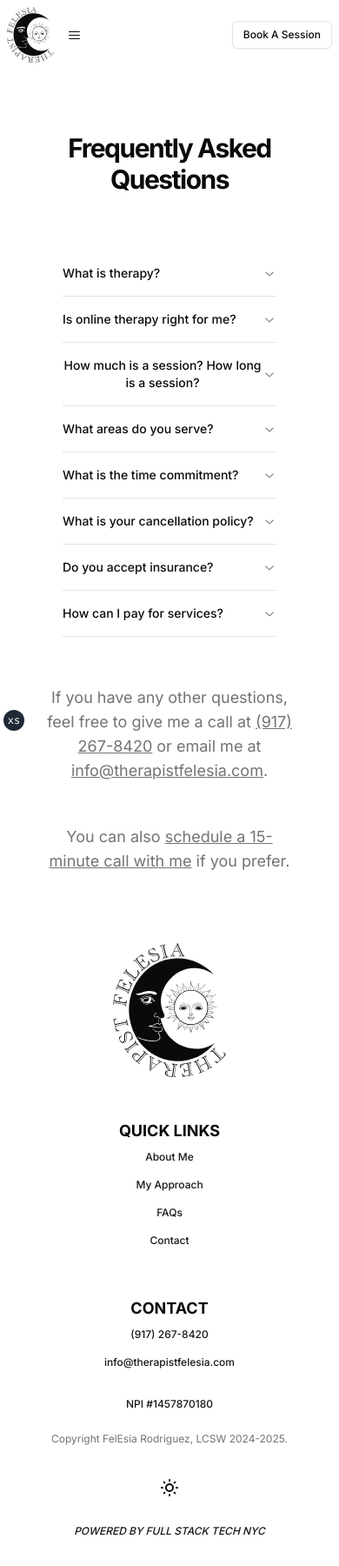
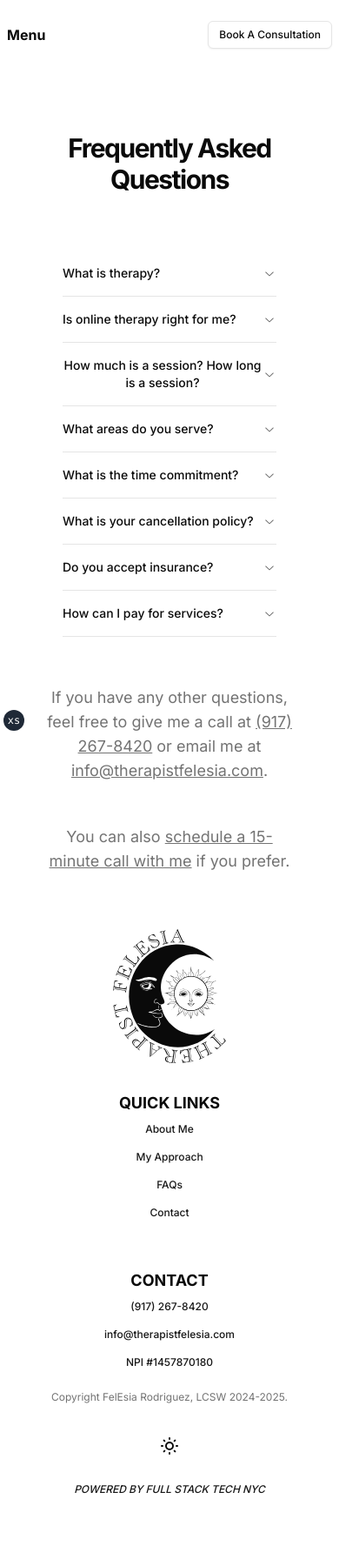
Before and after one commit to jbwashington/felesiarodriguez, a Next.js app: page /faqs in a window 390 px wide. Shown: the whole page at 87% size. After the commit the page ends 1752 px from the top, so only its background shows below. Built offline with nearby package versions, Linux system fonts and the light colour scheme.

Commit message:
updated mobile nav

```diff
--- a/components/layout/about.tsx
+++ b/components/layout/about.tsx
@@ -18,7 +18,7 @@ export const About = () => {
                             orientation="vertical"
                             className="hidden h-full mr-6 md:block"
                         />
-                        <p className="leading-loose text-xl text-muted-foreground">
+                        <p className="leading-loose text-xl text-muted-foreground max-w-screen-md">
                             FelEsia Rodriguez is a licensed therapist with over
                             10 years of experience. She specializes in helping
                             individuals and couples overcome challenges and
--- a/components/layout/cta.tsx
+++ b/components/layout/cta.tsx
@@ -3,14 +3,14 @@ import { buttonVariants } from "../ui/button";
 import { Icons } from "../ui/icons";
 export const CTA = () => {
     return (
-        <section className="w-full h-screen">
+        <section className="w-full">
             <div className="relative flex items-center justify-center h-screen overflow-hidden">
-                <div className="container px-4 md:px-6 py-auto z-10 max-w-screen-sm">
+                <div className="px-4 md:px-6 max-w-screen-sm">
                     <div className="flex flex-col space-y-6">
-                        <p className="font-light text-md font-mono uppercase text-muted-foreground">
+                        <p className="font-medium text-md font-mono uppercase text-muted-foreground">
                             Individuals and couples
                         </p>
-                        <h2 className="text-4xl font-bold tracking-tighter">
+                        <h2 className="text-7xl md:text-8xl font-bold tracking-tighter">
                             Let me help you create the life you deserve.
                         </h2>
                         <p className="leading-relaxed text-muted-foreground text-md">
--- a/components/layout/header.tsx
+++ b/components/layout/header.tsx
@@ -7,7 +7,7 @@ import { Separator } from "../ui/separator";
 
 export default function Header() {
   return (
-    <header className="container z-20 relative bg-background">
+    <header className="container relative">
       <div className="flex h-20 items-center justify-between py-6 max-w-screen-lg mx-auto">
         <MainNav items={siteConfig.mainNav} />
         <nav className="space-y-2 inline-flex align-middle">
@@ -19,7 +19,7 @@ export default function Header() {
               className: "capitalize mr-2",
             })}
           >
-            Book a session
+            Book a consultation
           </Link>
         </nav>
       </div>
--- a/components/layout/main-nav.tsx
+++ b/components/layout/main-nav.tsx
@@ -8,7 +8,6 @@ import { siteConfig } from "@/config/site"
 import { cn } from "@/lib/utils"
 import { Icons } from "../ui/icons"
 import { MobileNav } from "./mobile-nav"
-import { HamburgerMenuIcon } from "@radix-ui/react-icons"
 
 interface MainNavProps {
   items?: MainNavItem[];
@@ -22,7 +21,10 @@ export function MainNav({ items, children }: MainNavProps) {
     return (
         <div className="flex gap-6 md:gap-10">
             <Link href="/" className="hidden items-center space-x-2 md:flex">
-                <Icons.therapistFelesiaLogo className="w-12 h-fit ml-2" />
+                <Icons.therapistFelesiaLogoMin className="w-14 h-14 pt-2" />
+                <span className="hidden font-bold sm:inline-block">
+                    {siteConfig.name}
+                </span>
             </Link>
             {items?.length ? (
                 <nav className="hidden gap-6 md:flex">
@@ -50,16 +52,9 @@ export function MainNav({ items, children }: MainNavProps) {
                 {showMobileMenu ? (
                     <Icons.close />
                 ) : (
-                    <Icons.therapistFelesiaLogo className="w-fit h-20 p-2" />
+                    <Icons.therapistFelesiaLogoMin />
                 )}
-                <span className="font-bold">
-                    <HamburgerMenuIcon
-                        className={cn({
-                            hidden: showMobileMenu,
-                            block: !showMobileMenu,
-                        })}
-                    />
-                </span>
+                <span className="font-bold">Menu</span>
             </button>
             {showMobileMenu && items && (
                 <MobileNav items={items}>{children}</MobileNav>
--- a/components/layout/mobile-nav.tsx
+++ b/components/layout/mobile-nav.tsx
@@ -1,18 +1,20 @@
-import * as React from "react"
-import Link from "next/link"
+import * as React from "react";
+import Link from "next/link";
 
-import { MainNavItem } from "@/types"
-import { siteConfig } from "@/config/site"
-import { cn } from "@/lib/utils"
-import { useLockBody } from "@/hooks/use-lock-body"
+import { MainNavItem } from "@/types";
+import { siteConfig } from "@/config/site";
+import { cn } from "@/lib/utils";
+import { useLockBody } from "@/hooks/use-lock-body";
+import { Icons } from "../ui/icons";
+import { buttonVariants } from "../ui/button";
 
 interface MobileNavProps {
-  items: MainNavItem[]
-  children?: React.ReactNode
+    items: MainNavItem[];
+    children?: React.ReactNode;
 }
 
 export function MobileNav({ items, children }: MobileNavProps) {
-  useLockBody()
+    useLockBody();
 
     return (
         <div
@@ -20,17 +22,18 @@ export function MobileNav({ items, children }: MobileNavProps) {
                 "fixed inset-0 top-16 z-50 grid h-[calc(100vh-4rem)] grid-flow-row auto-rows-max overflow-auto p-6 pb-32 shadow-md animate-in slide-in-from-bottom-80 md:hidden"
             )}
         >
-      <div className="relative z-20 grid gap-6 rounded-md bg-popover p-4 text-popover-foreground shadow-md">
-        <Link href="/" className="flex items-center space-x-2">
-          <span className="font-bold">{siteConfig.name}</span>
+            <div className="relative z-20 grid gap-6 rounded-md bg-popover p-4 text-popover-foreground shadow-md align-middle items-center">
+                <Link href="/" className="flex flex-col mx-auto items-center">
+                    <Icons.therapistFelesiaLogoMin className="h-fit w-1/2 py-4" />
+                    <h1 className="font-bold text-lg">{siteConfig.name}</h1>
                 </Link>
-        <nav className="grid grid-flow-row auto-rows-max text-sm">
+                <nav className="mx-auto">
                     {items.map((item, index) => (
                         <Link
                             key={index}
                             href={item.disabled ? "#" : item.href}
                             className={cn(
-                "flex w-full items-center rounded-md p-2 text-sm font-medium hover:underline capitalize",
+                                "w-full rounded-md p-2 text-sm font-medium hover:underline capitalize",
                                 item.disabled && "cursor-not-allowed opacity-60"
                             )}
                         >
@@ -38,8 +41,20 @@ export function MobileNav({ items, children }: MobileNavProps) {
                         </Link>
                     ))}
                 </nav>
+                <div className="mx-auto w-full">
+                    <Link
+                        className={buttonVariants({
+                            variant: "default",
+                            size: "lg",
+                            className: "w-full capitalize",
+                        })}
+                        href="/contact"
+                    >
+                        Book a consultation
+                    </Link>
+                </div>
                 {children}
             </div>
         </div>
-  )
+    );
 }
--- a/components/layout/site-footer.tsx
+++ b/components/layout/site-footer.tsx
@@ -12,7 +12,7 @@ export function SiteFooter({ className }: React.HTMLAttributes<HTMLElement>) {
         <footer className={cn("max-w-screen-md mx-auto", className)}>
             <div className="container flex flex-col md:h-24 space-y-4 pb-6">
                 <div className="grid grid-cols-1 md:grid-cols-2">
-                    <Icons.therapistFelesiaLogo className="w-1/3 md:w-1/2 h-fit mx-auto md:mr-auto py-4" />
+                    <Icons.therapistFelesiaLogo className="w-1/3 md:w-1/2 h-fit mx-auto md:mr-auto" />
                     <div className="flex flex-col items-center md:items-end">
                         <div className="flex flex-col items-center md:items-end py-8">
                             <h3 className="text-lg font-bold uppercase">
@@ -66,19 +66,20 @@ export function SiteFooter({ className }: React.HTMLAttributes<HTMLElement>) {
                             >
                                 {siteConfig.email}
                             </Link>
+                            <p
+                                className={buttonVariants({
+                                    variant: "link",
+                                    size: "sm",
+                                    className:
+                                        "text-xs text-center md:ml-auto text-muted-foreground",
+                                })}
+                            >
+                                NPI #{siteConfig.NPI}
+                            </p>
                         </div>
                     </div>
                 </div>
                 <div className="flex flex-col md:justify-between gap-4">
-                    <p
-                    className={buttonVariants({
-                        variant: "link",
-                        size: "sm",
-                        className: "text-xs text-center md:ml-auto text-muted-foreground",
-                    })}
-                    >
-                        NPI #{siteConfig.NPI}
-                    </p>
                     <Link
                         className="text-xs text-center text-muted-foreground"
                         href="/"
```
Also changed, not shown: components/layout/my-approach.tsx (+1 -4 lines). Lines whose indentation alone changed are shown as unchanged.
